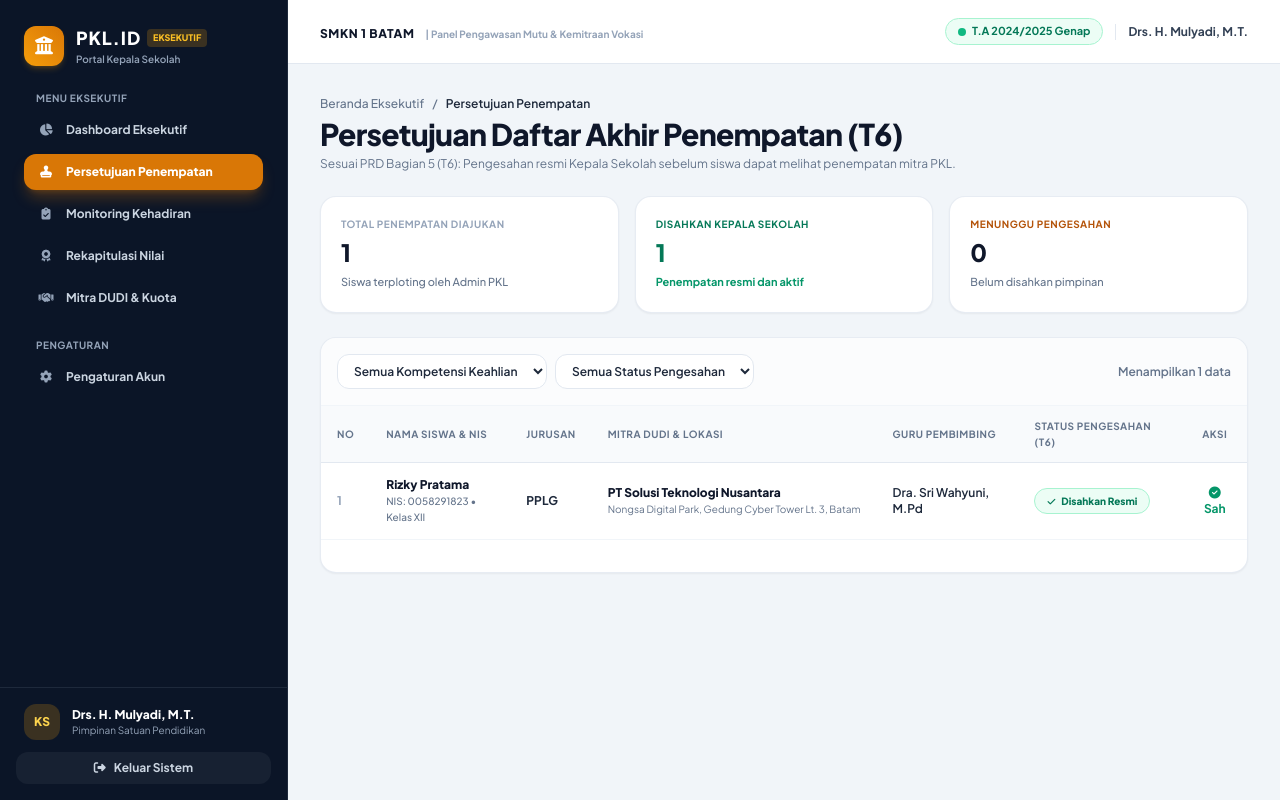
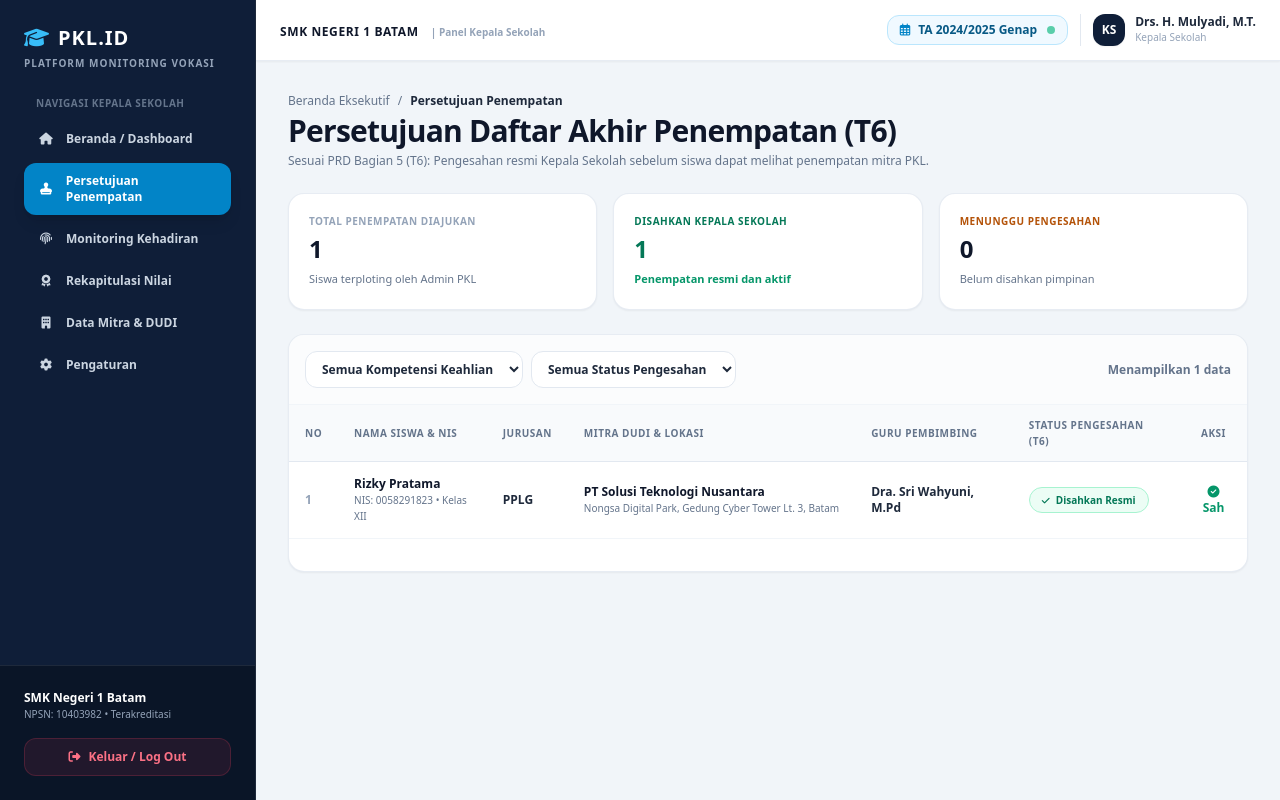
Before and after one commit to azizaabadu/Aplikasi-Monitoring-PKL-SMK, a Laravel app: page /kepsek/penempatan in a window 1280 px wide. Run offline with Laravel 12, Linux system fonts and the light colour scheme; a user stored in the database is signed in; data comes from the database, SQL or seed files in the repository; some libraries are stand-ins or nearby versions.

Commit message:
style(kepsek): samakan desain sidebar dan topbar kepala sekolah sesuai standar layout portal lainnya

```diff
--- a/resources/views/kepsek/dashboard.blade.php
+++ b/resources/views/kepsek/dashboard.blade.php
@@ -6,10 +6,10 @@
 <div class="space-y-6">
 
     <!-- 1. HERO BANNER EKSEKUTIF -->
-    <div class="relative overflow-hidden rounded-3xl bg-gradient-to-r from-[#0B1527] via-[#112240] to-[#1E3A6D] p-6 text-white shadow-xl sm:p-8">
+    <div class="relative overflow-hidden rounded-3xl bg-gradient-to-r from-[#0F1E38] via-[#172B4D] to-[#1E3A6D] p-6 text-white shadow-xl sm:p-8">
         <div class="relative z-10 flex flex-col justify-between gap-6 md:flex-row md:items-center">
             <div class="space-y-2">
-                <span class="inline-flex items-center gap-2 rounded-full bg-amber-400/20 px-3 py-1 text-xs font-bold text-amber-300 border border-amber-400/30">
+                <span class="inline-flex items-center gap-2 rounded-full bg-sky-400/20 px-3 py-1 text-xs font-bold text-sky-300 border border-sky-400/30">
                     <i class="fa-solid fa-shield-halved"></i>
                     Panel Pimpinan Satuan Pendidikan
                 </span>
@@ -22,7 +22,7 @@
             </div>
 
             <div class="flex flex-wrap items-center gap-3">
-                <a href="{{ route('kepsek.penempatan') }}" class="flex items-center gap-2 rounded-xl bg-amber-500 px-4 py-3 text-xs font-black text-slate-950 shadow-lg shadow-amber-500/20 transition hover:bg-amber-400">
+                <a href="{{ route('kepsek.penempatan') }}" class="flex items-center gap-2 rounded-xl bg-sky-400 px-4 py-3 text-xs font-black text-slate-950 shadow-lg shadow-sky-400/20 transition hover:bg-sky-300">
                     <i class="fa-solid fa-stamp"></i>
                     <span>Pengesahan Penempatan (T6)</span>
                 </a>
--- a/resources/views/kepsek/penempatan.blade.php
+++ b/resources/views/kepsek/penempatan.blade.php
@@ -21,8 +21,8 @@
             <form action="{{ route('kepsek.penempatan.setujui') }}" method="POST" onsubmit="return confirm('Apakah Anda yakin ingin mengesahkan SELURUH daftar penempatan siswa yang masih menunggu persetujuan?')">
                 @csrf
                 <input type="hidden" name="action" value="all">
-                <button type="submit" class="px-5 py-3 rounded-xl bg-amber-500 hover:bg-amber-400 text-slate-950 text-xs font-black shadow-lg shadow-amber-500/20 transition flex items-center gap-2">
-                    <i class="fa-solid fa-stamp text-base"></i>
+                <button type="submit" class="px-5 py-3 rounded-xl bg-[#0F1E38] hover:bg-[#1E3A6D] text-white text-xs font-bold shadow-md transition flex items-center gap-2">
+                    <i class="fa-solid fa-stamp text-sky-400"></i>
                     <span>Sahkan Seluruh Penempatan ({{ $stats['menunggu'] }})</span>
                 </button>
             </form>
@@ -151,8 +151,8 @@
                                         @csrf
                                         <input type="hidden" name="action" value="single">
                                         <input type="hidden" name="penempatan_id" value="{{ $pen->id }}">
-                                        <button type="submit" class="px-3 py-1.5 rounded-lg bg-amber-500 hover:bg-amber-400 text-slate-950 font-bold text-xs shadow-xs transition flex items-center gap-1.5 mx-auto">
-                                            <i class="fa-solid fa-check"></i> Sahkan
+                                        <button type="submit" class="px-3 py-1.5 rounded-lg bg-[#0F1E38] hover:bg-[#1E3A6D] text-white font-bold text-xs shadow-xs transition flex items-center gap-1.5 mx-auto">
+                                            <i class="fa-solid fa-check text-sky-400"></i> Sahkan
                                         </button>
                                     </form>
                                 @else
--- a/resources/views/layouts/kepsek.blade.php
+++ b/resources/views/layouts/kepsek.blade.php
@@ -4,8 +4,14 @@
     <meta charset="UTF-8">
     <meta name="viewport" content="width=device-width, initial-scale=1.0">
     <title>@yield('title', 'Portal Kepala Sekolah - PKL.ID')</title>
+
+    <!-- Tailwind CSS CDN -->
     <script src="https://cdn.tailwindcss.com"></script>
-    <link rel="stylesheet" href="https://cdnjs.cloudflare.com/ajax/libs/font-awesome/6.5.1/css/all.min.css">
+
+    <!-- Font Awesome CDN (Icon Lengkap) -->
+    <link rel="stylesheet" href="https://cdnjs.cloudflare.com/ajax/libs/font-awesome/6.4.0/css/all.min.css">
+
+    <!-- Google Fonts Plus Jakarta Sans / Inter -->
     <link rel="preconnect" href="https://fonts.googleapis.com">
     <link rel="preconnect" href="https://fonts.gstatic.com" crossorigin>
     <link href="https://fonts.googleapis.com/css2?family=Plus+Jakarta+Sans:wght@400;500;600;700;800;900&display=swap" rel="stylesheet">
@@ -13,143 +19,137 @@
         body { font-family: 'Plus Jakarta Sans', sans-serif; }
     </style>
 </head>
-<body class="bg-slate-100 text-slate-900 antialiased selection:bg-sky-500 selection:text-white">
-    <div class="min-h-screen lg:flex lg:h-screen lg:overflow-hidden">
+<body class="bg-slate-100 font-sans text-slate-900 antialiased overflow-hidden selection:bg-sky-500 selection:text-white">
 
-        <!-- SIDEBAR DESKTOP -->
-        <aside class="hidden w-72 shrink-0 flex-col justify-between border-r border-slate-800 bg-[#0B1527] text-slate-300 lg:sticky lg:top-0 lg:flex lg:h-screen lg:overflow-y-auto">
-            <div class="space-y-6 p-6">
-                <!-- Brand Header -->
-                <a href="{{ route('kepsek.dashboard') }}" class="flex items-center gap-3">
-                    <div class="flex h-10 w-10 items-center justify-center rounded-xl bg-gradient-to-tr from-amber-500 to-amber-600 text-white shadow-md shadow-amber-500/20">
-                        <i class="fa-solid fa-building-columns text-lg"></i>
+  <div class="h-screen flex overflow-hidden">
+
+    <!-- SIDEBAR NAVIGASI KIRI (SAMA PERSIS DENGAN ROLE LAINNYA) -->
+    <aside class="w-64 h-screen bg-[#0F1E38] text-slate-300 flex flex-col justify-between hidden lg:flex shrink-0 border-r border-slate-800 z-30">
+      <div class="p-6 space-y-6 overflow-y-auto">
+        <!-- Logo Portal -->
+        <div class="space-y-1">
+          <a href="{{ route('kepsek.dashboard') }}" class="text-xl font-black tracking-wider text-white flex items-center gap-2">
+            <i class="fa-solid fa-graduation-cap text-sky-400"></i> PKL.ID
+          </a>
+          <div class="text-[10px] uppercase tracking-widest text-slate-400 font-semibold">Platform Monitoring Vokasi</div>
         </div>
-                    <div>
-                        <div class="flex items-center gap-1.5">
-                            <span class="text-lg font-black tracking-wider text-white">PKL.ID</span>
-                            <span class="rounded bg-amber-500/20 px-1.5 py-0.5 text-[9px] font-extrabold uppercase text-amber-400">Eksekutif</span>
-                        </div>
-                        <p class="text-[10px] font-semibold text-slate-400">Portal Kepala Sekolah</p>
-                    </div>
-                </a>
 
-                <!-- Nav Menu -->
-                <div class="space-y-1.5">
-                    <p class="px-3 text-[10px] font-bold uppercase tracking-wider text-slate-400">Menu Eksekutif</p>
+        <!-- Menu Navigasi Sesuai PRD -->
+        <nav class="space-y-1.5 text-xs font-semibold">
+          <div class="text-[10px] uppercase tracking-wider text-slate-500 font-bold px-3 pb-1">Navigasi Kepala Sekolah</div>
 
-                    <!-- 1. Beranda Eksekutif -->
-                    <a href="{{ route('kepsek.dashboard') }}"
-                       class="flex items-center gap-3 rounded-xl px-3.5 py-2.5 text-xs font-bold transition-all duration-150 {{ request()->routeIs('kepsek.dashboard') ? 'bg-amber-600 text-white shadow-lg shadow-amber-600/30 font-extrabold' : 'text-slate-300 hover:bg-white/5 hover:text-white' }}">
-                        <i class="fa-solid fa-chart-pie w-4 text-center {{ request()->routeIs('kepsek.dashboard') ? 'text-white' : 'text-slate-400' }}"></i>
-                        <span>Dashboard Eksekutif</span>
+          <!-- 1. Beranda / Dashboard -->
+          <a href="{{ route('kepsek.dashboard') }}" class="flex items-center gap-3 px-3.5 py-2.5 rounded-xl transition {{ request()->routeIs('kepsek.dashboard') ? 'bg-sky-600 text-white shadow-lg' : 'hover:bg-white/5 text-slate-300' }}">
+            <i class="fa-solid fa-house w-4 text-center"></i>
+            <span>Beranda / Dashboard</span>
           </a>
 
           <!-- 2. Persetujuan Penempatan (PRD T6) -->
-                    <a href="{{ route('kepsek.penempatan') }}"
-                       class="flex items-center gap-3 rounded-xl px-3.5 py-2.5 text-xs font-bold transition-all duration-150 {{ request()->routeIs('kepsek.penempatan') ? 'bg-amber-600 text-white shadow-lg shadow-amber-600/30 font-extrabold' : 'text-slate-300 hover:bg-white/5 hover:text-white' }}">
-                        <i class="fa-solid fa-stamp w-4 text-center {{ request()->routeIs('kepsek.penempatan') ? 'text-white' : 'text-slate-400' }}"></i>
+          <a href="{{ route('kepsek.penempatan') }}" class="flex items-center gap-3 px-3.5 py-2.5 rounded-xl transition {{ request()->routeIs('kepsek.penempatan') ? 'bg-sky-600 text-white shadow-lg' : 'hover:bg-white/5 text-slate-300' }}">
+            <i class="fa-solid fa-stamp w-4 text-center"></i>
             <span>Persetujuan Penempatan</span>
           </a>
 
-                    <!-- 3. Monitoring Presensi & Kendala -->
-                    <a href="{{ route('kepsek.monitoring') }}"
-                       class="flex items-center gap-3 rounded-xl px-3.5 py-2.5 text-xs font-bold transition-all duration-150 {{ request()->routeIs('kepsek.monitoring') ? 'bg-amber-600 text-white shadow-lg shadow-amber-600/30 font-extrabold' : 'text-slate-300 hover:bg-white/5 hover:text-white' }}">
-                        <i class="fa-solid fa-clipboard-check w-4 text-center {{ request()->routeIs('kepsek.monitoring') ? 'text-white' : 'text-slate-400' }}"></i>
+          <!-- 3. Monitoring Presensi & Kehadiran (PRD K1) -->
+          <a href="{{ route('kepsek.monitoring') }}" class="flex items-center gap-3 px-3.5 py-2.5 rounded-xl transition {{ request()->routeIs('kepsek.monitoring') ? 'bg-sky-600 text-white shadow-lg' : 'hover:bg-white/5 text-slate-300' }}">
+            <i class="fa-solid fa-fingerprint w-4 text-center"></i>
             <span>Monitoring Kehadiran</span>
           </a>
 
-                    <!-- 4. Rekapitulasi Nilai PKL (PRD N6) -->
-                    <a href="{{ route('kepsek.penilaian') }}"
-                       class="flex items-center gap-3 rounded-xl px-3.5 py-2.5 text-xs font-bold transition-all duration-150 {{ request()->routeIs('kepsek.penilaian') ? 'bg-amber-600 text-white shadow-lg shadow-amber-600/30 font-extrabold' : 'text-slate-300 hover:bg-white/5 hover:text-white' }}">
-                        <i class="fa-solid fa-award w-4 text-center {{ request()->routeIs('kepsek.penilaian') ? 'text-white' : 'text-slate-400' }}"></i>
+          <!-- 4. Rekapitulasi Nilai & Kelulusan (PRD N6) -->
+          <a href="{{ route('kepsek.penilaian') }}" class="flex items-center gap-3 px-3.5 py-2.5 rounded-xl transition {{ request()->routeIs('kepsek.penilaian') ? 'bg-sky-600 text-white shadow-lg' : 'hover:bg-white/5 text-slate-300' }}">
+            <i class="fa-solid fa-award w-4 text-center"></i>
             <span>Rekapitulasi Nilai</span>
           </a>
 
-                    <!-- 5. Direktori Mitra DUDI -->
-                    <a href="{{ route('kepsek.mitra') }}"
-                       class="flex items-center gap-3 rounded-xl px-3.5 py-2.5 text-xs font-bold transition-all duration-150 {{ request()->routeIs('kepsek.mitra') ? 'bg-amber-600 text-white shadow-lg shadow-amber-600/30 font-extrabold' : 'text-slate-300 hover:bg-white/5 hover:text-white' }}">
-                        <i class="fa-solid fa-handshake w-4 text-center {{ request()->routeIs('kepsek.mitra') ? 'text-white' : 'text-slate-400' }}"></i>
-                        <span>Mitra DUDI & Kuota</span>
+          <!-- 5. Data Mitra & DUDI -->
+          <a href="{{ route('kepsek.mitra') }}" class="flex items-center gap-3 px-3.5 py-2.5 rounded-xl transition {{ request()->routeIs('kepsek.mitra') ? 'bg-sky-600 text-white shadow-lg' : 'hover:bg-white/5 text-slate-300' }}">
+            <i class="fa-solid fa-building w-4 text-center"></i>
+            <span>Data Mitra & DUDI</span>
           </a>
 
-                    <p class="pt-4 px-3 text-[10px] font-bold uppercase tracking-wider text-slate-400">Pengaturan</p>
-
           <!-- 6. Pengaturan Profil & Keamanan -->
-                    <a href="{{ route('kepsek.pengaturan') }}"
-                       class="flex items-center gap-3 rounded-xl px-3.5 py-2.5 text-xs font-bold transition-all duration-150 {{ request()->routeIs('kepsek.pengaturan') ? 'bg-amber-600 text-white shadow-lg shadow-amber-600/30 font-extrabold' : 'text-slate-300 hover:bg-white/5 hover:text-white' }}">
-                        <i class="fa-solid fa-gear w-4 text-center {{ request()->routeIs('kepsek.pengaturan') ? 'text-white' : 'text-slate-400' }}"></i>
-                        <span>Pengaturan Akun</span>
+          <a href="{{ route('kepsek.pengaturan') }}" class="flex items-center gap-3 px-3.5 py-2.5 rounded-xl transition {{ request()->routeIs('kepsek.pengaturan') ? 'bg-sky-600 text-white shadow-lg' : 'hover:bg-white/5 text-slate-300' }}">
+            <i class="fa-solid fa-gear w-4 text-center"></i>
+            <span>Pengaturan</span>
           </a>
-                </div>
+        </nav>
       </div>
 
-            <!-- Footer Sidebar: Profil & Logout -->
-            <div class="border-t border-slate-800 p-4 space-y-3">
-                <div class="flex items-center gap-3 px-2">
-                    <div class="flex h-9 w-9 items-center justify-center rounded-xl bg-amber-500/20 text-amber-300 font-extrabold text-xs">
-                        KS
+      <!-- Footer Sidebar (Info Sekolah & Tombol Keluar) -->
+      <div class="p-6 space-y-4 border-t border-slate-800 bg-[#0A1527] shrink-0">
+        <div class="text-xs">
+          <div class="font-extrabold text-white">SMK Negeri 1 Batam</div>
+          <div class="text-[10px] text-slate-400">NPSN: 10403982 • Terakreditasi</div>
         </div>
-                    <div class="min-w-0 flex-1">
-                        <p class="truncate text-xs font-extrabold text-white">{{ auth()->user()->name ?? 'Kepala Sekolah' }}</p>
-                        <p class="text-[10px] text-slate-400">Pimpinan Satuan Pendidikan</p>
-                    </div>
-                </div>
-
         <form action="{{ route('logout') }}" method="POST">
           @csrf
-                    <button type="submit" class="flex w-full items-center justify-center gap-2 rounded-xl bg-white/5 px-3 py-2 text-xs font-bold text-slate-300 transition hover:bg-rose-500/20 hover:text-rose-300">
-                        <i class="fa-solid fa-right-from-bracket"></i>
-                        <span>Keluar Sistem</span>
+          <button type="submit" class="w-full py-2.5 px-4 rounded-xl bg-rose-500/10 hover:bg-rose-500/20 text-rose-400 border border-rose-500/20 font-bold text-xs transition flex items-center justify-center gap-2">
+            <i class="fa-solid fa-right-from-bracket"></i> Keluar / Log Out
           </button>
         </form>
       </div>
     </aside>
 
-        <!-- KONTEN UTAMA -->
-        <div class="flex flex-1 flex-col lg:h-screen lg:overflow-y-auto">
-            <!-- Header Mobile / Topbar -->
-            <header class="sticky top-0 z-20 flex h-16 items-center justify-between border-b border-slate-200 bg-white/95 px-4 backdrop-blur-md sm:px-8">
+    <!-- KONTEN UTAMA (TERMASUK HEADER TOPBAR) -->
+    <div class="flex-1 flex flex-col h-screen min-w-0 overflow-hidden">
+
+      <!-- HEADER UTAMA -->
+      <header class="bg-white border-b border-slate-200/80 shrink-0 z-30 px-6 py-3.5 flex items-center justify-between gap-4 shadow-sm">
+
+        <!-- Sisi Kiri: Tombol Mobile Menu & Judul Panel -->
         <div class="flex items-center gap-3">
           <button type="button" onclick="document.getElementById('mobileMenu').classList.toggle('hidden')" class="flex h-9 w-9 items-center justify-center rounded-xl border border-slate-200 text-slate-600 lg:hidden">
             <i class="fa-solid fa-bars text-sm"></i>
           </button>
           <div>
-                        <span class="text-xs font-black tracking-wider text-slate-900 uppercase">SMKN 1 BATAM</span>
-                        <span class="hidden sm:inline-block ml-2 text-[10px] font-bold text-slate-400">| Panel Pengawasan Mutu & Kemitraan Vokasi</span>
+            <span class="text-xs font-black tracking-wider text-slate-900 uppercase">SMK NEGERI 1 BATAM</span>
+            <span class="hidden sm:inline-block ml-2 text-[10px] font-bold text-slate-400">| Panel Kepala Sekolah</span>
           </div>
         </div>
 
-                <div class="flex items-center gap-3">
-                    <span class="inline-flex items-center gap-1.5 px-3 py-1 rounded-full bg-emerald-50 border border-emerald-200 text-[11px] font-bold text-emerald-700">
-                        <span class="w-2 h-2 rounded-full bg-emerald-500"></span>
-                        T.A 2024/2025 Genap
-                    </span>
-                    <div class="hidden sm:flex items-center gap-2 pl-3 border-l border-slate-200">
-                        <span class="text-xs font-bold text-slate-700">{{ auth()->user()->name ?? 'Drs. H. Sudirman, M.Pd' }}</span>
+        <!-- Sisi Kanan: Periode Aktif & User Avatar -->
+        <div class="flex items-center gap-3 shrink-0">
+          <div class="hidden sm:flex items-center gap-2 px-3 py-1.5 rounded-xl bg-sky-50 border border-sky-200 text-sky-800 text-xs font-extrabold">
+            <i class="fa-regular fa-calendar-days text-sky-600"></i>
+            <span>TA 2024/2025 Genap</span>
+            <span class="w-2 h-2 rounded-full bg-emerald-500 animate-pulse ml-0.5" title="Periode Aktif"></span>
+          </div>
+
+          <div class="flex items-center gap-2.5 pl-3 border-l border-slate-200">
+            <div class="w-8 h-8 rounded-xl bg-[#0F1E38] text-white flex items-center justify-center font-bold text-xs shadow-sm">
+              KS
+            </div>
+            <div class="hidden md:block text-left">
+              <div class="text-xs font-bold text-slate-800 leading-none">{{ auth()->user()->name ?? 'Drs. H. Sudirman, M.Pd' }}</div>
+              <div class="text-[10px] text-slate-400 font-medium mt-0.5">Kepala Sekolah</div>
+            </div>
           </div>
         </div>
       </header>
 
       <!-- Menu Mobile Dropdown -->
-            <div id="mobileMenu" class="hidden border-b border-slate-200 bg-[#0B1527] p-4 text-slate-300 lg:hidden space-y-2 text-xs font-bold">
-                <a href="{{ route('kepsek.dashboard') }}" class="block px-3 py-2 rounded-lg hover:bg-white/10">Dashboard Eksekutif</a>
+      <div id="mobileMenu" class="hidden border-b border-slate-200 bg-[#0F1E38] p-4 text-slate-300 lg:hidden space-y-2 text-xs font-bold">
+        <a href="{{ route('kepsek.dashboard') }}" class="block px-3 py-2 rounded-lg hover:bg-white/10">Beranda / Dashboard</a>
         <a href="{{ route('kepsek.penempatan') }}" class="block px-3 py-2 rounded-lg hover:bg-white/10">Persetujuan Penempatan (T6)</a>
         <a href="{{ route('kepsek.monitoring') }}" class="block px-3 py-2 rounded-lg hover:bg-white/10">Monitoring Kehadiran</a>
         <a href="{{ route('kepsek.penilaian') }}" class="block px-3 py-2 rounded-lg hover:bg-white/10">Rekapitulasi Nilai</a>
-                <a href="{{ route('kepsek.mitra') }}" class="block px-3 py-2 rounded-lg hover:bg-white/10">Mitra DUDI & Kuota</a>
-                <a href="{{ route('kepsek.pengaturan') }}" class="block px-3 py-2 rounded-lg hover:bg-white/10">Pengaturan Akun</a>
+        <a href="{{ route('kepsek.mitra') }}" class="block px-3 py-2 rounded-lg hover:bg-white/10">Data Mitra & DUDI</a>
+        <a href="{{ route('kepsek.pengaturan') }}" class="block px-3 py-2 rounded-lg hover:bg-white/10">Pengaturan</a>
         <form action="{{ route('logout') }}" method="POST" class="pt-2 border-t border-slate-700">
           @csrf
-                    <button type="submit" class="w-full text-left px-3 py-2 text-rose-400">Keluar</button>
+          <button type="submit" class="w-full text-left px-3 py-2 text-rose-400">Keluar / Log Out</button>
         </form>
       </div>
 
-            <!-- Area Isi Halaman -->
-            <main class="flex-1 p-4 sm:p-6 lg:p-8">
+      <!-- Area Konten yang Bisa Di-scroll -->
+      <main class="flex-1 overflow-y-auto p-4 sm:p-6 lg:p-8">
         @yield('content')
       </main>
+
     </div>
 
   </div>
+
 </body>
 </html>
```
Lines whose indentation alone changed are shown as unchanged.
